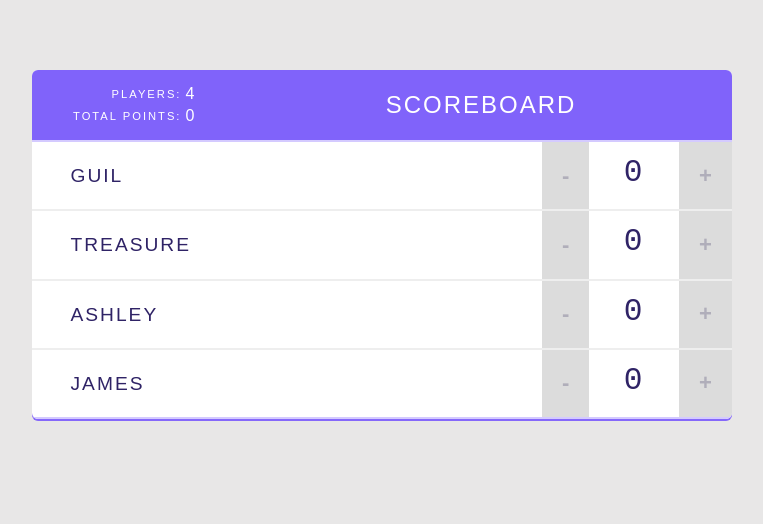
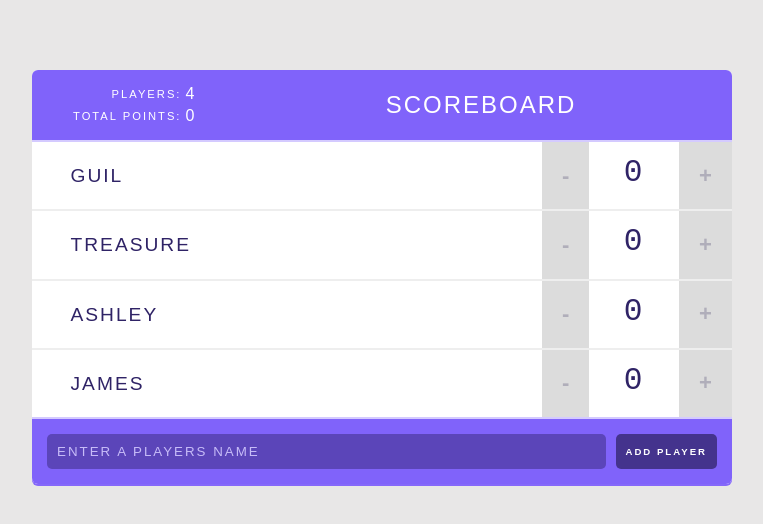
Before and after one commit to awiles808/create-react-scoreboard, a React (Create React App) app in the folder scoreboard/: page / in a window 1280 px wide. Shown: the top 524 px of the page, without its empty margins (258-1021 px from the left). Built offline with nearby package versions, Linux system fonts and the light colour scheme.

Commit message:
Addplayer component

```diff
--- /dev/null
+++ b/scoreboard/src/components/AddPlayerForm.js
@@ -0,0 +1,40 @@
+import React, {Component} from 'react';
+
+class AddPlayerForm extends Component {
+
+    state={
+        value:''
+    };
+    handleValueChange = (e) => {
+        this.setState({ value: e.target.value})
+
+    }
+
+    handleSubmit = (e) => {
+        e.preventDefault();
+        this.props.addPlayer(this.state.value);
+
+    }
+
+    render() {
+        console.log(this.state.value);
+        return (
+            <form onSubmit={this.handleSubmit}>
+                <input
+                    type="text"
+                    value={this.state.value}
+                    onChange={this.handleValueChange}
+                    placeholder="Enter a players name"
+            />
+                <input
+                    type="submit"
+                    value="Add Player"
+                    />
+
+            </form>
+
+        );
+
+    }}
+
+    export default AddPlayerForm;
--- a/scoreboard/src/components/App.js
+++ b/scoreboard/src/components/App.js
@@ -1,6 +1,7 @@
  import React, {Component} from 'react';
 import Header from './Header';
 import Player from './Player';
+import AddPlayerForm from './AddPlayerForm'
 
 
 
@@ -30,11 +31,25 @@
     ]
   };
 
+  //player id Counter
+
+  prePlayerId = 4;
     handleScoreChange = (index,delta) => {
         this.setState( prevState => ({
             score: prevState.players[index].score += delta
         }));
+    }
 
+    handleAddPlayer = (name) => {
+      this.setState({
+          players:[
+              {
+                name,
+                score:0,
+                  id: this.prePlayerId += 1
+
+          }]
+      })
     }
 
 
@@ -66,6 +81,8 @@
             removePlayer={this.handleRemovePlayer}
           />
         )}
+
+        <AddPlayerForm addPlayer={this.handleAddPlayer}/>
       </div>
     );
   }
```
